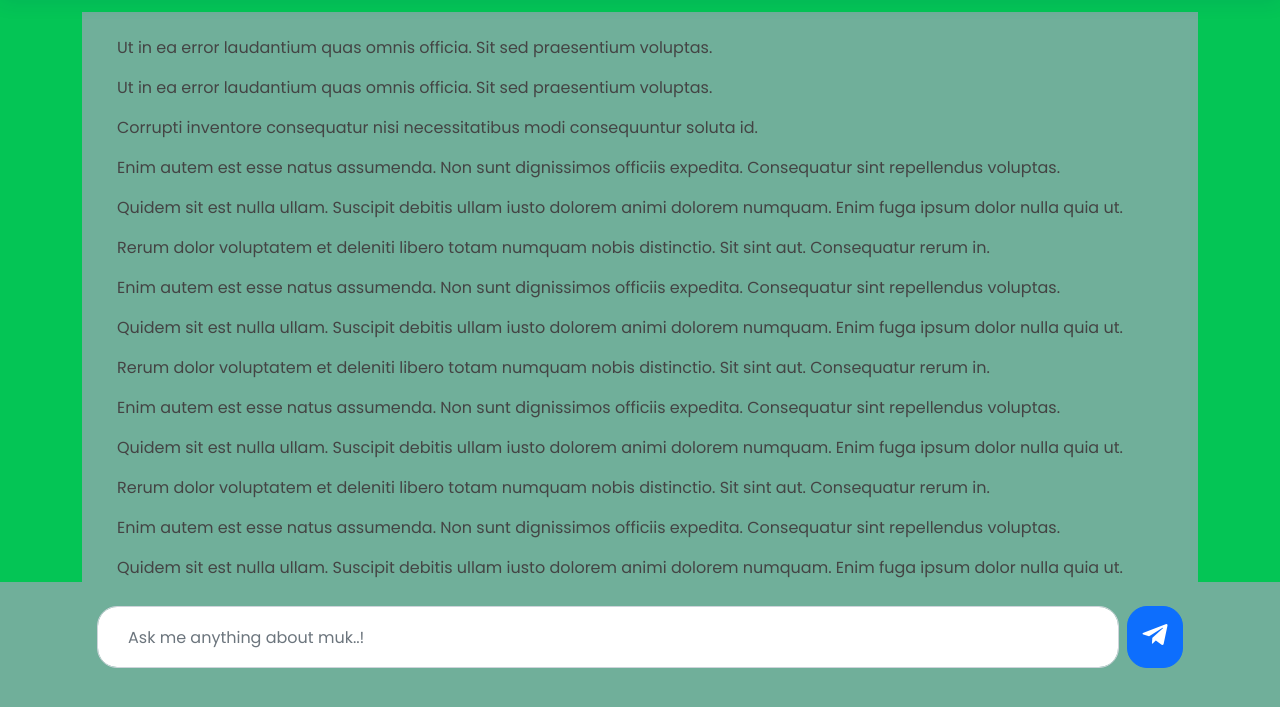
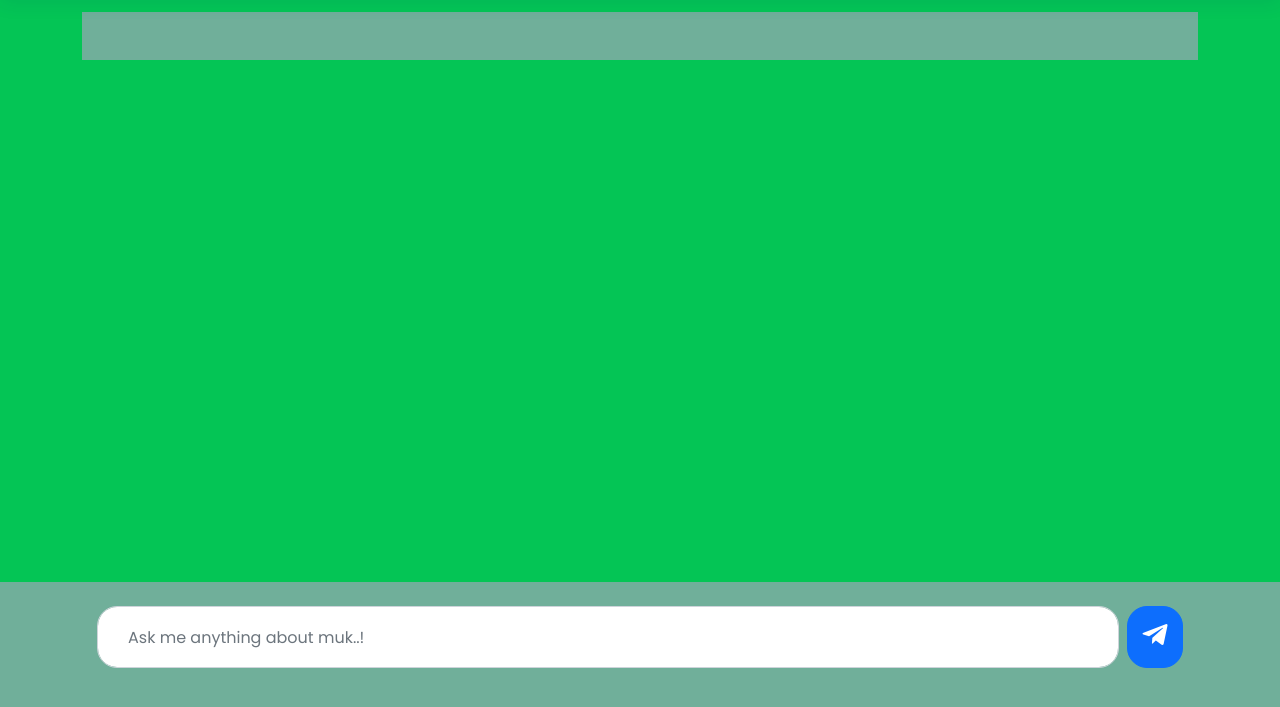
Before and after one commit to linda123ayebale/assistant, a Django app: page /chatbot/ in a window 1280 px wide. Shown: the part 60-767 px from the top of the page. Run offline with Django 3.2, Linux system fonts and the light colour scheme; a user stored in the database is signed in; some libraries are stand-ins or nearby versions.

Commit message:
done importing lindah's static

```diff
--- a/chatbot/templates/chatbot/index.html
+++ b/chatbot/templates/chatbot/index.html
@@ -18,25 +18,7 @@
       <div class="card-body py-4" style="background-color: rgb(112, 175, 154);">
           <div class="col-12 justify-content-center">
               <div class="row">
-                <p>Ut in ea error laudantium quas omnis officia. Sit sed praesentium voluptas.</p>
-                  <p>Ut in ea error laudantium quas omnis officia. Sit sed praesentium voluptas.</p>
-                  <p>Corrupti inventore consequatur nisi necessitatibus modi consequuntur soluta id.</p>
-
-                  <p>Enim autem est esse natus assumenda. Non sunt dignissimos officiis expedita. Consequatur sint repellendus voluptas.</p>
-                  <p>Quidem sit est nulla ullam. Suscipit debitis ullam iusto dolorem animi dolorem numquam. Enim fuga ipsum dolor nulla quia ut.</p>
-                  <p>Rerum dolor voluptatem et deleniti libero totam numquam nobis distinctio. Sit sint aut. Consequatur rerum in.</p>
-
-                  <p>Enim autem est esse natus assumenda. Non sunt dignissimos officiis expedita. Consequatur sint repellendus voluptas.</p>
-                  <p>Quidem sit est nulla ullam. Suscipit debitis ullam iusto dolorem animi dolorem numquam. Enim fuga ipsum dolor nulla quia ut.</p>
-                  <p>Rerum dolor voluptatem et deleniti libero totam numquam nobis distinctio. Sit sint aut. Consequatur rerum in.</p>
-
-                  <p>Enim autem est esse natus assumenda. Non sunt dignissimos officiis expedita. Consequatur sint repellendus voluptas.</p>
-                  <p>Quidem sit est nulla ullam. Suscipit debitis ullam iusto dolorem animi dolorem numquam. Enim fuga ipsum dolor nulla quia ut.</p>
-                  <p>Rerum dolor voluptatem et deleniti libero totam numquam nobis distinctio. Sit sint aut. Consequatur rerum in.</p>
-
-                  <p>Enim autem est esse natus assumenda. Non sunt dignissimos officiis expedita. Consequatur sint repellendus voluptas.</p>
-                  <p>Quidem sit est nulla ullam. Suscipit debitis ullam iusto dolorem animi dolorem numquam. Enim fuga ipsum dolor nulla quia ut.</p>
-                  <p>Rerum dolor voluptatem et deleniti libero totam numquam nobis distinctio. Sit sint aut. Consequatur rerum in.</p>
+                <!-- description goes here-->
               </div>
 
               <div class="fixed-bottom pb-5" style="background-color: rgb(112, 175, 154);">
--- a/chatbot/views.py
+++ b/chatbot/views.py
@@ -1,9 +1,41 @@
 from django.shortcuts import render
+from django.http import JsonResponse
+import openai
 from django.http import HttpResponse
 from django.contrib.auth.decorators import login_required
 
+
+openai_api_key ='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'
+openai_api_key=openai_api_key
+
 # Create your views here.
+
+#Function that sends a request to openai api with our message
+# and then get a response from api
+def ask_openai(message):
+    response=openai.ChatCompletion.create(
+        model = "gpt-3.5-turbo",
+       messages=[
+                {"role": "system","content": "You are a helpful assistant to the Makerere University Community. Your name is LAKY"},
+                {"role": "user", "content": message},
+       ],
+
+        max_tokens=150,
+        n=1,
+        stop=None,
+        temperature=0.7,
+
+    )
+
+    answer= response['choices'][0]['message']['content']
+    return(answer)
+    # =====================================================================
+
 
 @login_required(login_url='accounts:login')
 def homeviews(request):
+    if request.method == 'POST':
+        message = request.POST.get('message')
+        response =ask_openai(message)
+        return JsonResponse({'message': message,'response': response})
     return render(request, "chatbot/index.html")
--- a/templates/base.html
+++ b/templates/base.html
@@ -61,6 +61,11 @@
     <script src="{% static 'assets/vendor/php-email-form/validate.js' %}"></script>
 
     <!-- Template Main JS File -->
+    <script src="https://code.jquery.com/jquery-3.3.1.slim.min.js"></script>
+    <script src="https://cdnjs.cloudflare.com/ajax/libs/popper.js/1.14.7/umd/popper.min.js"></script>
+    <script src="https://stackpath.bootstrapcdn.com/bootstrap/4.3.1/js/bootstrap.min.js"></script>
+
+    <!-- ===========linda code above============= -->
    <script src="https://maps.googleapis.com/maps/api/js?key=AIzaSyCLmJQ7oCZYxMZ8azZ4NgPw9s2H9z443Js" type="text/javascript"></script>
    <script src="{% static 'assets/js/main.js' %}"></script>
    <script src="{% static 'assets/js/app.js' %}"></script>
```
Also changed, not shown: db.sqlite3.
